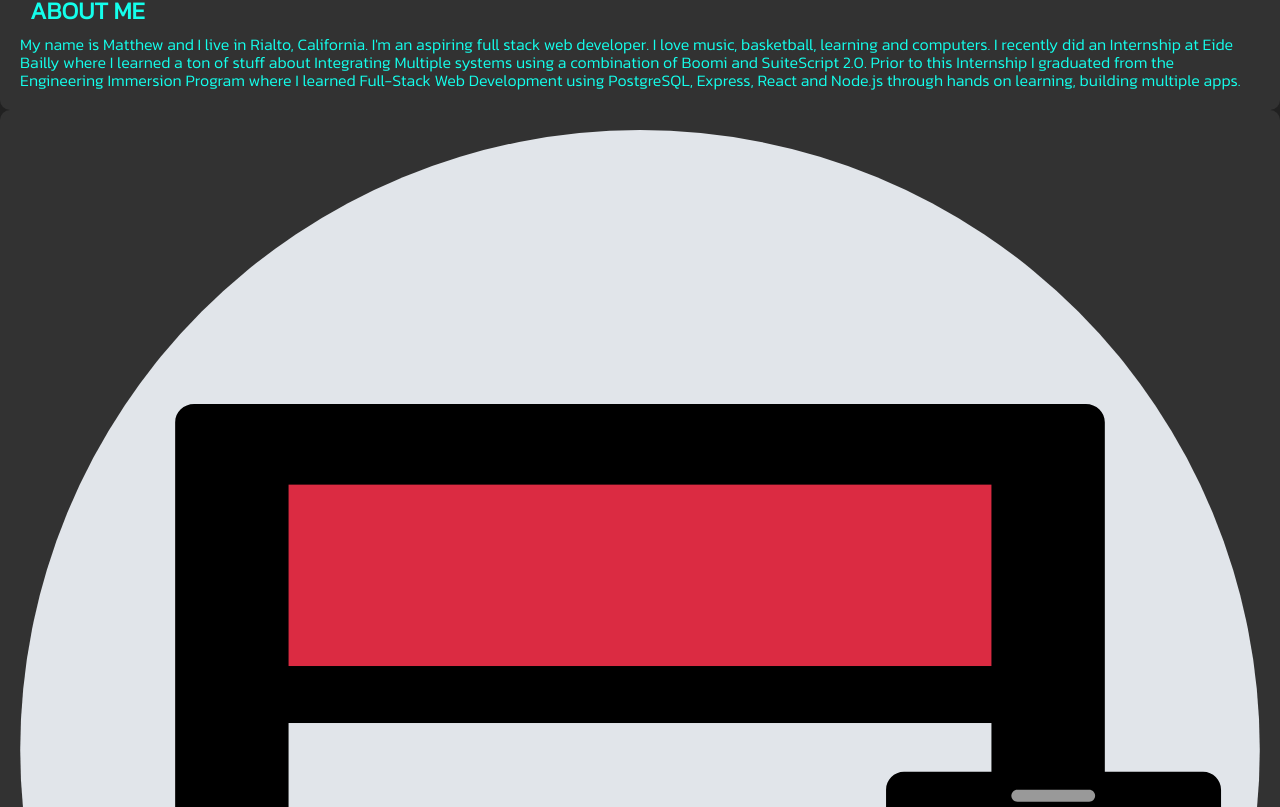
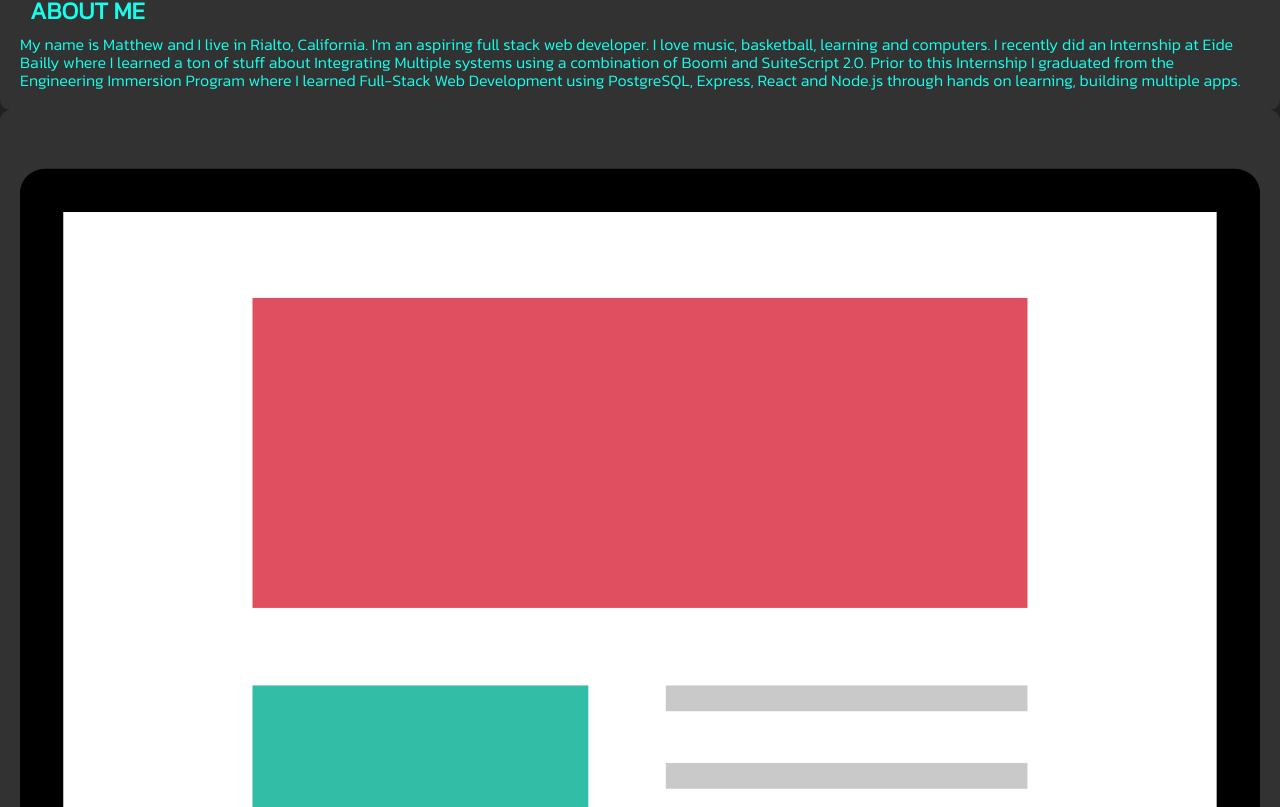
Before and after one commit to MattDizzle/matt-dizzle-dev, a React (Create React App) app: page / in a window 1280 px wide. Shown: the part 2073-2880 px from the top of the page. Built offline with nearby package versions, Linux system fonts and the light colour scheme; some icons are missing; a web font is replaced by a local one.

Commit message:
image change

```diff
--- a/src/components/Home.js
+++ b/src/components/Home.js
@@ -1,7 +1,7 @@
 import React from 'react'
 import Card from './Card'
 import think from '../images/think.svg'
-import responsive from '../images/responsive.svg'
+import monitor from '../images/monitor.svg'
 
 const Home = () => {
 
@@ -31,7 +31,7 @@ const Home = () => {
                Prior to this Internship I graduated from the Engineering Immersion Program where I learned Full-Stack Web
                 Development using PostgreSQL, Express, React and Node.js through hands on learning, building multiple apps. "
                 id='about-me' />
-            <Card card='home-card' source={responsive} rev='reverse' title='SKILLS' paragraph='' iconz={skillsIcon} id='skills' />
+            <Card card='home-card' source={monitor} rev='reverse' title='SKILLS' paragraph='' iconz={skillsIcon} id='skills' />
         </section>
 
     )
```
Also changed, not shown: src/images/monitor.svg (added).
